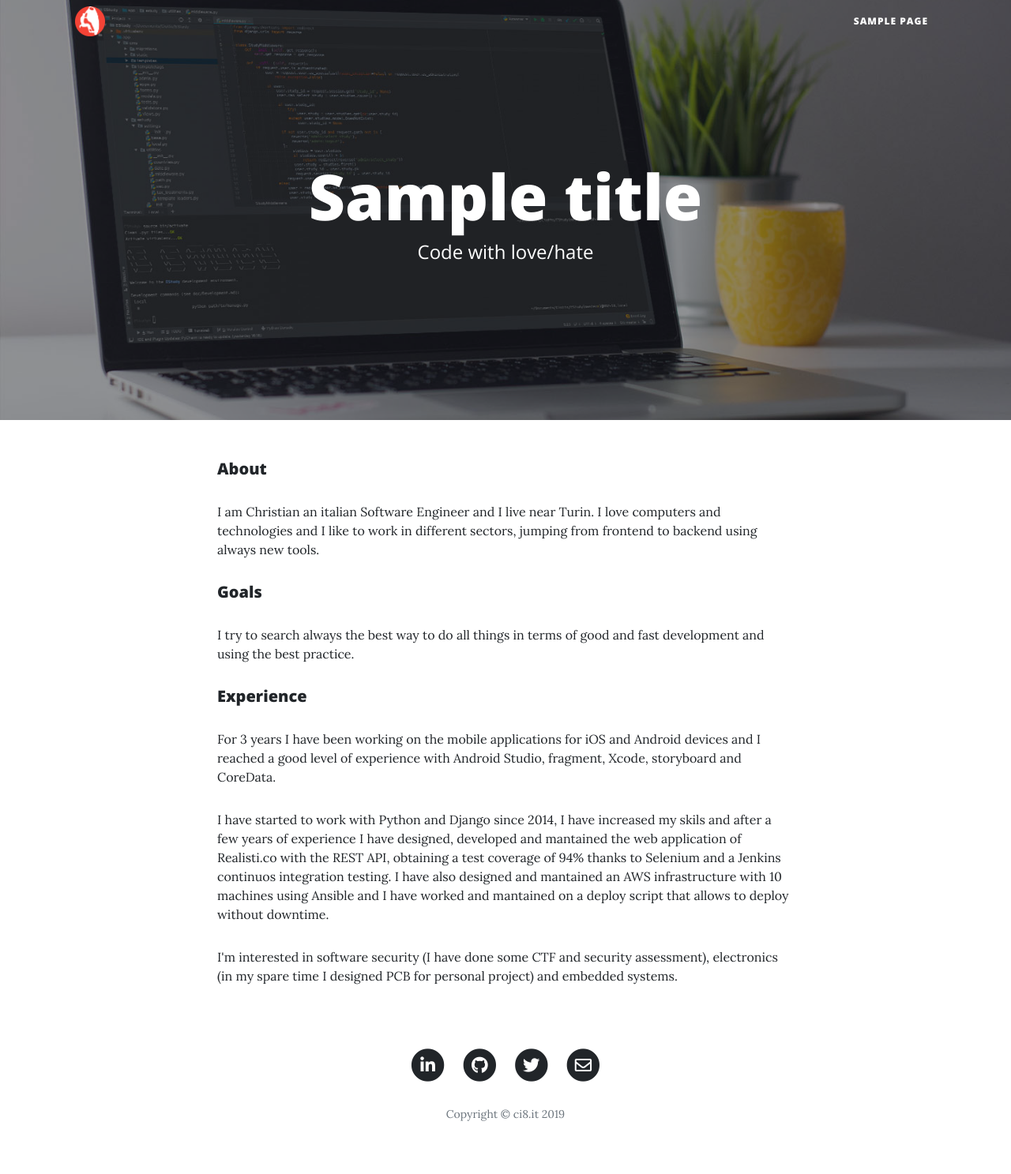
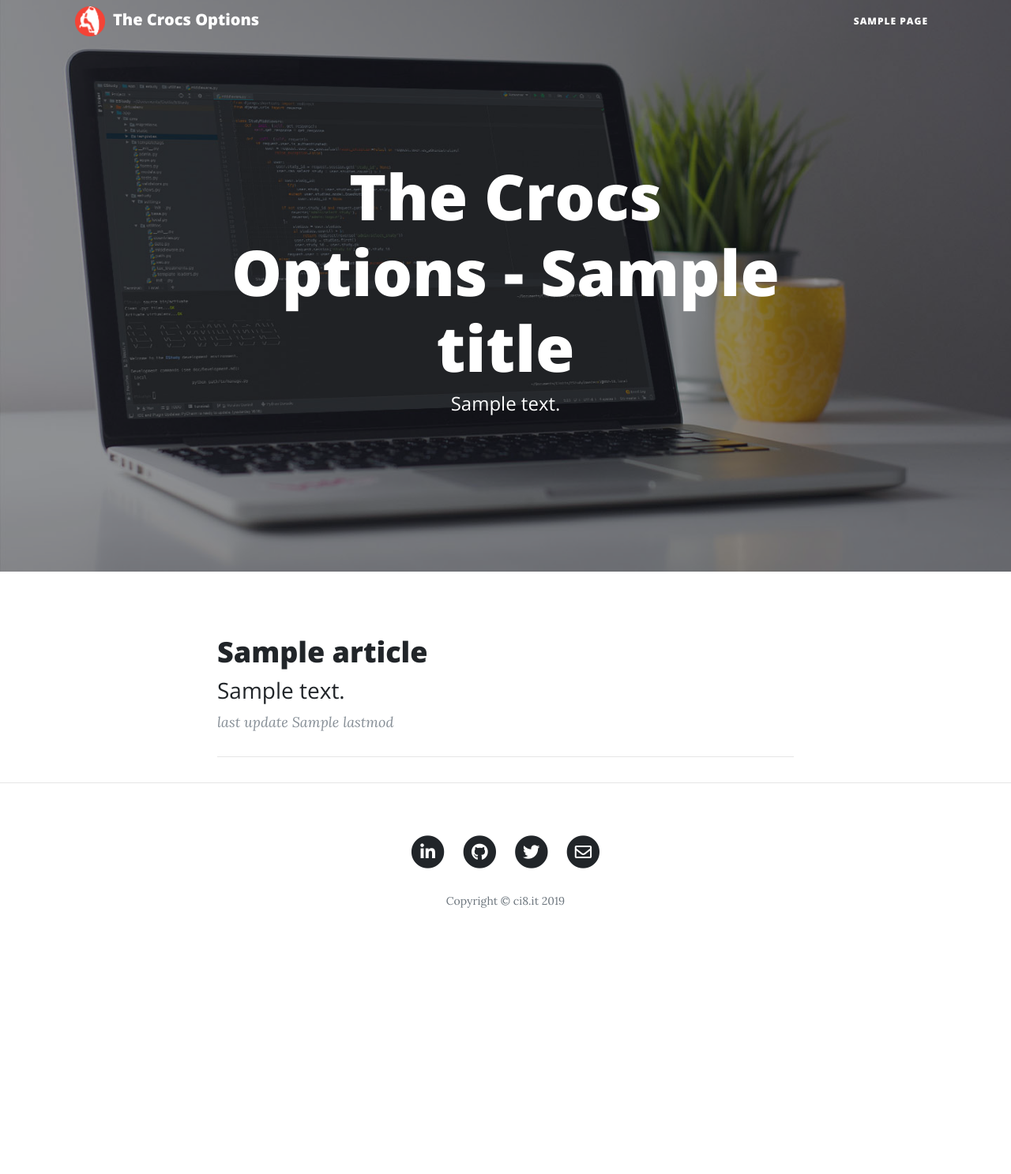
Before and after one commit to ciotto/ciotto.github.io, a Django app: template sites/ci8/templates/ci8/index.html in a window 1280 px wide. Shown: the whole page at 79% size. After the commit the page ends 1150 px from the top, so only its background shows below. Run offline with Django 3.2, Linux system fonts and the light colour scheme; the template is opened without the code that fills it: most values are stand-ins (such as "Sample title", 1, 10 or a date in 2020); parts of the project's set-up code (start-up, migrations or seed data) failed here and were passed over; some libraries are stand-ins or nearby versions.

Commit message:
Add index page

```diff
--- a/sites/ci8/templates/ci8/base_site.html
+++ b/sites/ci8/templates/ci8/base_site.html
@@ -22,7 +22,7 @@
     <meta property="og:site_name" content="{% if og_site_name %}{{ og_site_name }}{% else %}Christian Bianciotto{% endif %}">
     <meta property="og:url" content="{% if og_url %}{{ og_url }}{% else %}http://ci8.it/{{ path }}{% endif %}"/>
     <meta property="og:title" content="{% block fb_title %}{% if og_title %}{{ og_title }}{% else %}Christian Bianciotto{% endif %}{% endblock %}"/>
-    <meta property="og:description" content="{% if description %}{{ description }}{% else %}{{ default_description }}{% endif %}"/>
+    <meta property="og:description" content="{% block description %}{% if description %}{{ description }}{% else %}{{ default_description }}{% endif %}{% endblock %}"/>
     <meta property="og:type" content="{% if og_type %}{{ og_type }}{% else %}{% if og_video %}video.other{% else %}article{% endif %}{% endif %}">
 
     {% if og_video %}
@@ -53,13 +53,13 @@
     <meta name="twitter:url" content="{% if og_url %}{{ og_url }}{% else %}http://ci8.it/{{ path }}{% endif %}">
     <meta name="twitter:title" content="{% block tw_title %}{% if og_title %}{{ og_title }}{% else %}Christian Bianciotto{% endif %}{% endblock %}">
     <meta name="twitter:image" content="{% if og_image %}{{ og_image }}{% else %}http://ci8.it{% static '/ci8/images/share/ci8.jpg' %}{% endif %}">
-    <meta name="twitter:description" content="{% if description %}{{ description }}{% else %}{{ default_description }}{% endif %}">
+    <meta name="twitter:description" content="{% block fb_description %}{% if description %}{{ description }}{% else %}{{ default_description }}{% endif %}{% endblock %}">
     <!-- Twitter -->
 
     <!-- SEO -->
     <link rel="canonical" href="http://ci8.it/{{ path }}" />
 
-    <meta name="description" content="{% if description %}{{ description }}{% else %}{{ default_description }}{% endif %}">
+    <meta name="description" content="{% block tw_description %}{% if description %}{{ description }}{% else %}{{ default_description }}{% endif %}{% endblock %}">
 
     <meta name="robots" content="{% if robots %}{{ robots }}{% else %}index, follow{% endif %}" />
     <!-- SEO -->
--- a/sites/ci8/templates/ci8/index.html
+++ b/sites/ci8/templates/ci8/index.html
@@ -1,48 +1,28 @@
-{% extends 'ci8/base_site.html' %}
-{% load staticfiles %}
+{% extends 'ci8/post.html' %}
+{% load i18n staticfiles %}
 
 {% block content %}
-<!-- Page Header -->
-<header class="masthead" style="background-image: url('{% static 'ci8/background1.jpg' %}')">
-<div class="overlay"></div>
+{{ block.super }}
+
+<!-- Main Content -->
 <div class="container">
-  <div class="row">
-    <div class="col-lg-8 col-md-10 mx-auto">
-      <div class="page-heading">
-        <h1>{{ title }}</h1>
-        <span class="subheading">Code with love/hate</span>
-      </div>
-    </div>
-  </div>
-</div>
-</header>
-
-
-<div class="container">
-<div class="row">
-    <div class="col-lg-8 col-md-10 mx-auto">
-        <h5>About</h5>
-        <p>I am Christian an italian Software Engineer and I live near Turin. I love computers and technologies and I like to work in different sectors, jumping from frontend to backend using always new tools.</p>
-    </div>
-
-    <div class="col-lg-8 col-md-10 mx-auto">
-        <h5>Goals</h5>
-        <p>I try to search always the best way to do all things in terms of good and fast development and using the best practice.</p>
-    </div>
-
-    <div class="col-lg-8 col-md-10 mx-auto">
-        <h5>Experience</h5>
-        <p>
-          For 3 years I have been working on the mobile applications for iOS and Android devices and I reached a good level of experience with Android Studio, fragment, Xcode, storyboard and CoreData.
-        </p>
-        <p>
-          I have started to work with Python and Django since 2014, I have increased my skils and after a few years of experience I have designed, developed and mantained the web application of Realisti.co with the REST API, obtaining a test coverage of 94% thanks to Selenium and a Jenkins continuos integration testing. I have also designed and mantained an AWS infrastructure with 10 machines using Ansible and I have worked and mantained on a deploy script that allows to deploy without downtime.
-        </p>
-        <p>
-          I'm interested in software security (I have done some CTF and security assessment), electronics (in my spare time I designed PCB for personal project) and embedded systems.
-        </p>
+    <div class="row">
+        <div class="col-lg-8 col-md-10 mx-auto">
+            {% for a in articles %}<div class="post-preview">
+              <a href="{{ a.path }}">
+                <h2 class="post-title">
+                  {{ a.title }}
+                </h2>
+                <h3 class="post-subtitle">
+                  {{ a.description }}
+                </h3>
+              </a>
+              <p class="post-meta">last update {{ a.lastmod }}</p>
+            </div>
+            <hr>{% endfor %}
+        </div>
     </div>
 </div>
-</div>
 
+<hr>
 {% endblock %}
--- /dev/null
+++ b/sites/ci8/templates/ci8/post.html
@@ -0,0 +1,32 @@
+{% extends 'ci8/base_site.html' %}
+{% load i18n staticfiles %}
+
+{% block title %}The Crocs Options{% if title %} - {{ title }}{% endif %}{% endblock %}
+
+{% block fb_title %}The Crocs Options{% if title %} - {{ title }}{% endif %}{% endblock %}
+{% block tw_title %}The Crocs Options{% if title %} - {{ title }}{% endif %}{% endblock %}
+
+{% block extra_logo %}<span>The Crocs Options</span>{% endblock %}
+
+{% block description %}{% if description %}{{ description }}{% else %}{% trans 'Something about all.' %}{% endif %}{% endblock %}
+
+{% block fb_description %}{% if description %}{{ description }}{% else %}{% trans 'Something about all.' %}{% endif %}{% endblock %}
+{% block tw_description %}{% if description %}{{ description }}{% else %}{% trans 'Something about all.' %}{% endif %}{% endblock %}
+
+
+{% block content %}
+<!-- Page Header -->
+<header class="masthead" style="background-image: url('{% static 'ci8/background1.jpg' %}')">
+<div class="overlay"></div>
+<div class="container">
+  <div class="row">
+    <div class="col-lg-8 col-md-10 mx-auto">
+      <div class="page-heading">
+        <h1>The Crocs Options{% if title %} - {{ title }}{% endif %}</h1>
+        <span class="subheading">{% if description %}{{ description }}{% else %}{% trans 'Something about all.' %}{% endif %}</span>
+      </div>
+    </div>
+  </div>
+</div>
+</header>
+{% endblock %}
--- a/sites/ci8/urls.py
+++ b/sites/ci8/urls.py
@@ -1,10 +1,10 @@
 from django.conf.urls import url
 from ci8 import views
-from ci8.views import pages
 
 urlpatterns = [
-    url(r'^%s$' % pages[0]['path'], views.index),
-    url(r'^%s$' % pages[1]['path'], views.haier_t32x),
-    url(r'^%s$' % pages[2]['path'], views.digipass_go_6),
+    url(r'^%s$' % views.home_page['path'], views.index),
+    url(r'^%s$' % views.about_me_page['path'], views.about_me),
+    url(r'^%s$' % views.haier_t32x_page['path'], views.haier_t32x),
+    url(r'^%s$' % views.digipass_go_6_page['path'], views.digipass_go_6),
     url(r'^sitemap.xml$', views.sitemap),
 ]
```
Also changed, not shown: sites/ci8/templates/ci8/about.html (added, +48 -0 lines), sites/ci8/templates/ci8/md.html (+1 -8 lines), sites/ci8/views.py (+28 -5 lines).
